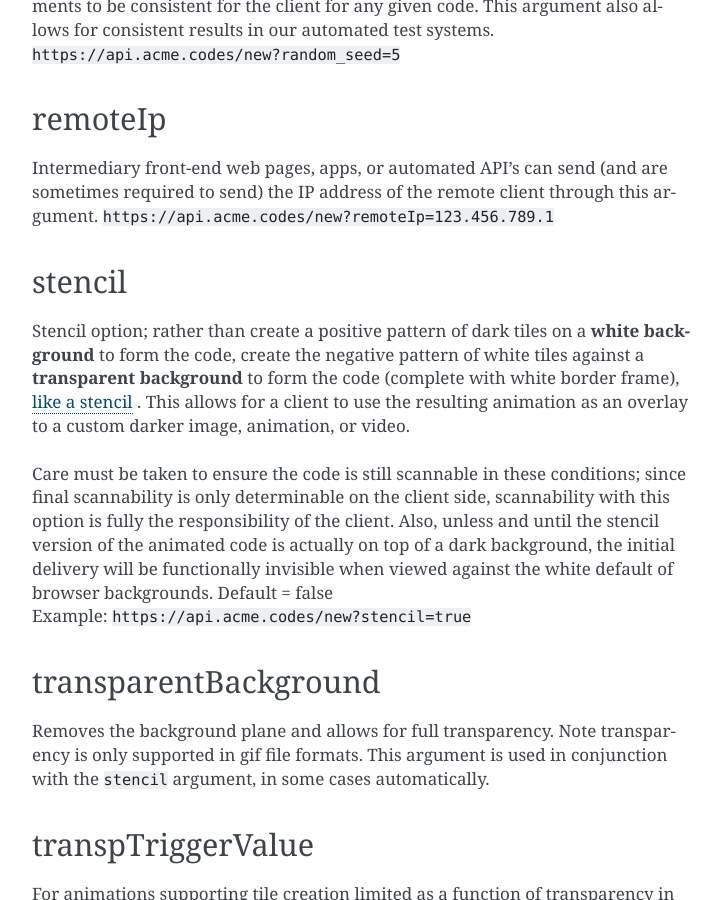
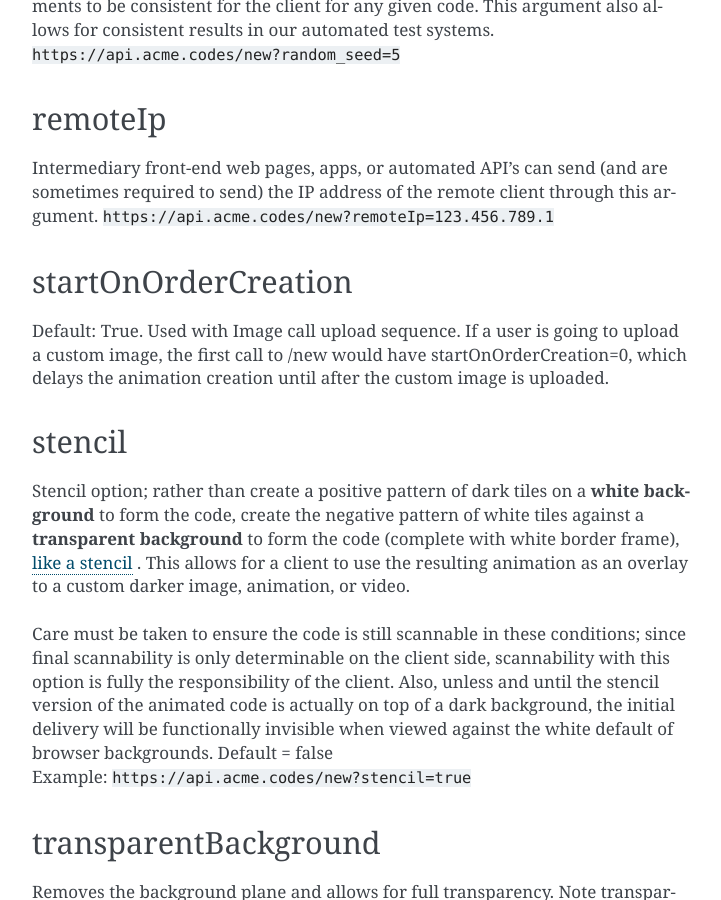
Before and after one commit to pcmillerAcme/docs, a Sphinx documentation site: the page built from source/new.rst, in a window 1280 px wide and 900 px high, scrolled down 8161 px. Shown: the whole window, without its empty margins (388-1109 px from the left). Built offline with Sphinx 7.4.7, drawn with Linux system fonts in a browser that asks for light colours; some of the changed text lies outside the part shown.

Commit message:
Added new startOnOrderCreation flag, updated examples, Still animation def

```diff
--- a/source/SDK.rst
+++ b/source/SDK.rst
@@ -636,7 +636,7 @@ read acmeWebStandardCodeClient.html
     <table>
     <tr>
     <td>
-    <img src="https://api.acme.codes/new?msg=AcmeSDKJsApiExample&anim=staticCodeOnly&format=png">
+    <img src="https://api.acme.codes/new?msg=AcmeSDKJsApiExample&anim=Still&format=png">
     </td>
     </tr>
     </table>
--- a/source/_static/acmeAnimationClientImageUpload.py
+++ b/source/_static/acmeAnimationClientImageUpload.py
@@ -34,7 +34,8 @@ new_anim_request_url = (
         '&mp4=1'
         '&xres=400'  # since you're a developer...
         '&yres=400'  # ...let's make the resolution better than default
-        '&anim=Spin'
+        '&anim=Spin'  # Simplest demo animation
+        '&startOnOrderCreation=0'  # Let's not start animation creation until after image is uploaded
 )
 
 # Send anim request, get order # in return
@@ -49,6 +50,7 @@ print('The new order number is: ' + new_order_data['orderNumber'])
 
 # Upload a local custom image to the server after order creation
 local_img_file = '/a/path/to/a/file/on/your/system/uploadMe.jpg'
+# local_img_file = 'C:\\Users\\Peter C. Miller\\Pictures\\PeterMillerAtDWA.JPG'
 
 image_upload_url = (ACME_API_DOMAIN +
                     '/orders/' +
--- a/source/_static/acmeStandardCodeClient.py
+++ b/source/_static/acmeStandardCodeClient.py
@@ -26,7 +26,7 @@ request_object = requests.Session()
 code_request_url = (
     'https://api.acme.codes/new?msg=DemoMessage'  # Baseline request
     '&format=png'  # request standard image response
-    '&anim=staticCodeOnly'  # and no animation
+    '&anim=Still'  # and no animation
 )
 
 # Send code request, get png image file in return
--- a/source/_static/acmeWebAnimationClientImageUpload.html
+++ b/source/_static/acmeWebAnimationClientImageUpload.html
@@ -40,7 +40,9 @@
     <br>
     In addition, buttons tied to xmlhttp objects add support for a local custom image file to be specified and then uploaded.<br>
     <br>
-    The animation will then be re-generated automatically after image upload completes.<br>
+    After the image has been uploaded, the animation will be started.<br>
+    <br>
+    After progress is complete, the image will be displayed below.<br>
     <br>
     Reload to restart with a fresh new order.<br>
     <br>
--- a/source/_static/acmeWebAnimationClientImageUpload.js
+++ b/source/_static/acmeWebAnimationClientImageUpload.js
@@ -37,7 +37,8 @@ orderRequest.tgtUrl = (
     '&yres=450' +  // higher than default resolution
     '&gif=0' +     // gif creation is slow
     '&fbx=0' +     // fbx not needed for demo
-    '&mp4=1'       // mp4 is fastest / best
+    '&mp4=1' +     // mp4 is fastest / best
+    '&startOnOrderCreation=0'  // Don't start on creation, let image upload start animation
     );
 
 orderRequest.onreadystatechange = function()
--- a/source/_static/acmeWebStandardCodeClient.html
+++ b/source/_static/acmeWebStandardCodeClient.html
@@ -40,7 +40,7 @@
     <table>
     <tr>
     <td>
-    <img src="https://api.acme.codes/new?msg=AcmeSDKJsApiExample&anim=staticCodeOnly&format=png">
+    <img src="https://api.acme.codes/new?msg=AcmeSDKJsApiExample&anim=Still&format=png">
     </td>
     </tr>
     </table>
--- a/source/new.rst
+++ b/source/new.rst
@@ -302,6 +302,14 @@ remoteIp
 Intermediary front-end web pages, apps, or automated API's can send (and are sometimes required to send) the IP address of the remote client through this argument. ``https://api.acme.codes/new?remoteIp=123.456.789.1``
 
 
+.. _startOnOrderCreation:
+
+startOnOrderCreation
+--------------------
+
+Default: True. Used with Image call upload sequence. If a user is going to upload a custom image, the first call to /new would have startOnOrderCreation=0, which delays the animation creation until after the custom image is uploaded.
+
+
 .. _stencil:
 
 stencil
```
Also changed, not shown: other parts of source/SDK.rst (+1 -1 lines), other parts of source/new.rst (+1 -1 lines), source/Standard QR Codes.rst (+4 -4 lines).
